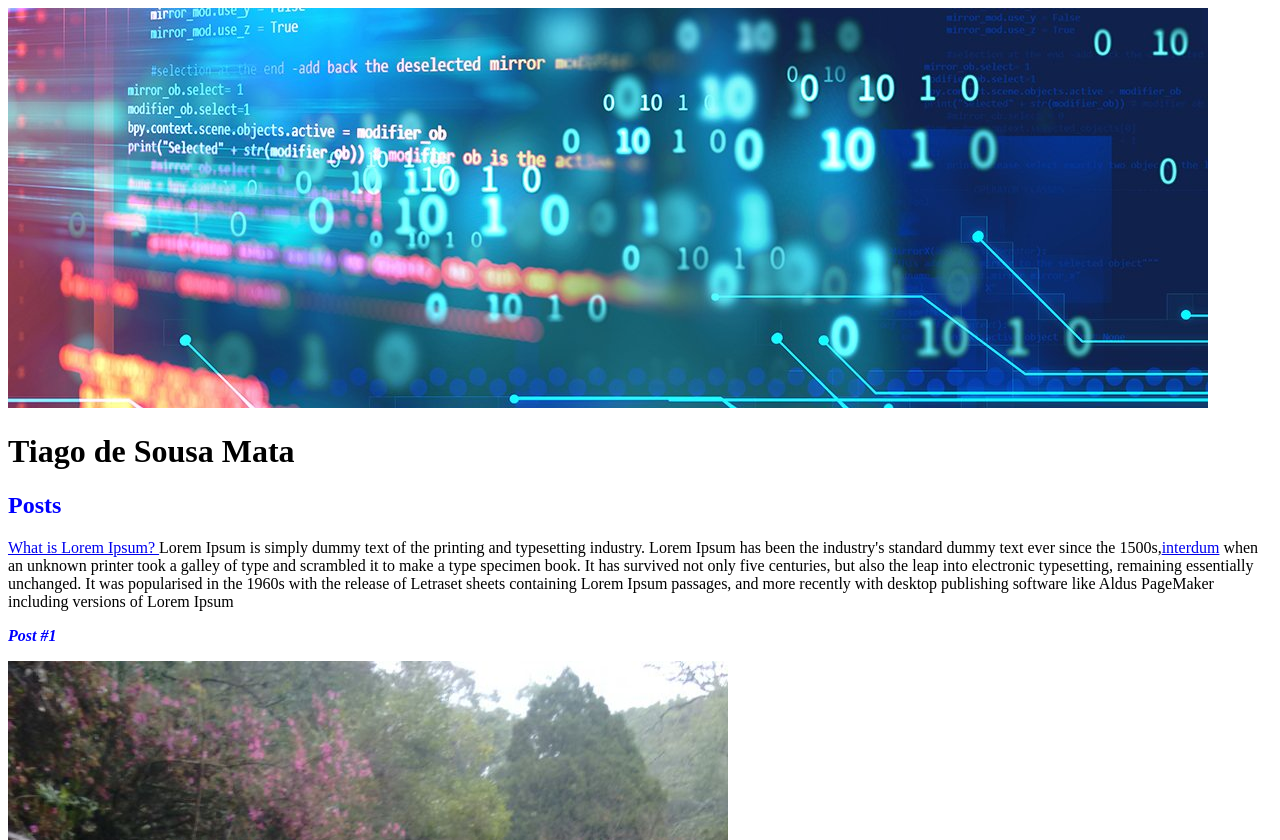
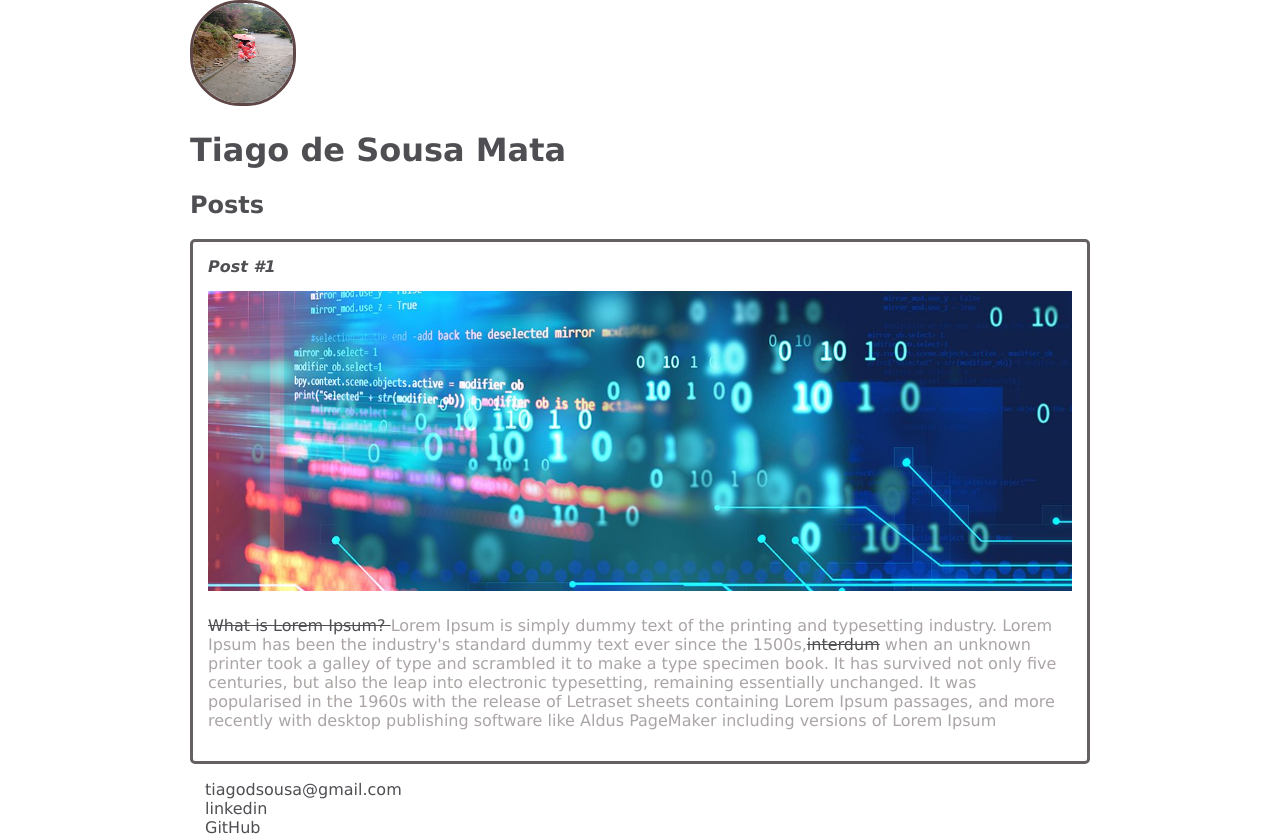
Before and after one commit to TiagoMata/Dio-BootCamp-TQI, a plain HTML site: page HTML 5/Aula1-hmt5.html in a window 1280 px wide. Shown: the top 840 px of the page. Drawn offline with Linux system fonts and the light colour scheme.

Commit message:
Finalizado aula 1 de introdução ao html5 e css3

```diff
--- a/HTML 5/Aula1-hmt5.html
+++ b/HTML 5/Aula1-hmt5.html
@@ -8,40 +8,55 @@
 
 
     <body>
+
             <header>
-            <img src="code_g1019737194.jpg" alt="codigo binario sistemas de informação">
+
+                <img src="IMG-20170818-WA0042.jpg" alt="menina japonesa" class="photo">
                  <h1 class="title">Tiago de Sousa Mata</h1>
+
+
             </header>
+
             <section>
             <header>
             <h2 class="subtitle">Posts</h2>
              </header>
-        <article>
-            <p><a href="https://www.linkedin.com/in/tiago-mata-55671581/" target="_blank"> What is Lorem Ipsum? </a>
+
+             <article class="post">
+                   <header>
+
+
+                <h3 class="post_title"> Post #1</h3>
+
+                    <img src="code_g1019737194.jpg" alt="codigo binario sistemas de informação" class="post_image">
+
+                     </header>
+
+            <p class="post_contet">
+                <a href="https://www.linkedin.com/in/tiago-mata-55671581/" target="_blank"> What is Lorem Ipsum? </a>
                 Lorem Ipsum is simply dummy text of the printing and typesetting industry. Lorem Ipsum has been the industry's standard dummy
-                text ever since the 1500s,<a href="mailto:tiagodsousa@gmail.com"target="_blank">interdum</a> when an unknown printer took a galley of type and scrambled it to make a type specimen book.
+                text ever since the 1500s,<a href="mailto:tiagodsousa@gmail.com"target="_blank">interdum</a> when an unknown printer took a galley
+                 of type and scrambled it to make a type specimen book.
                 It has survived not only five centuries, but also the leap into electronic typesetting,
                 remaining essentially unchanged. It was popularised in the 1960s with the release of Letraset sheets containing Lorem Ipsum passages,
-                and more recently with desktop publishing software like Aldus PageMaker including versions of Lorem Ipsum</p>
-            <header>
-                <h3 class="post_title"> Post #1</h3>
-                <img src="IMG-20170818-WA0042.jpg" alt="menina japonesa">
-            </header>
+                and more recently with desktop publishing software like Aldus PageMaker including versions of Lorem Ipsum
+            </p>
              </article>
              </section>
     <footer>
-        <ol>
+        <ul class="contacts_list">
             <li>
-                   <a href= "tiagodsousa@gmail.com" target="_blank">tiagodsousa@gmail.com</a>
+                   <a href= "mailto:tiagodsousa@gmail.com" target="_blank">tiagodsousa@gmail.com</a>
             </li>
             <li>
                 <a href="https://www.linkedin.com/in/tiago-mata-55671581/" target="_blank">linkedin</a>
             </li>
             <li>
                 <a href="https://github.com/TiagoMata" target="_blank">GitHub</a>
+
              </li>
+        </ul>
 
-        </ol>
     </footer>
     </body>
   </html>
--- a/HTML 5/style.css
+++ b/HTML 5/style.css
@@ -1,8 +1,64 @@
-#title, .subtitle, .post_title{
-    color: blue;
+
+
+body{
+    color: rgb(171, 165, 165);
+    font-family: verdana;
+    max-width: 900px;
+    margin: auto;
+
+}
+.photo{
+    border: 3px solid rgb(94, 70, 70);
+    border-radius: 50px ;
+    width: 100px;
+    height: 100px;
+}
+#title, .title, .subtitle, .post_title, .post_content{
+    color: rgb(78, 78, 83);
+}
+
+#title{
+    font-size: 40px;
+    text-transform: uppercase;
+}
+
+a{
+
+    text-decoration: line-through;
+    color: rgb(78, 78, 83);
 }
 
 .post_title{
     font-size: 16px;
     font-style: italic;
+    margin: 0;
+    margin-bottom: 15px;
 }
+
+.post{
+    background-color: #fff;
+    padding: 15px;
+    border: 3px solid rgb(101, 97, 97);
+    margin-bottom: 15px;
+    border-radius: 5px;
+}
+
+.post_content{
+    margin: 0;
+    margin-bottom: 15px;
+    text-transform: capitalize;
+    text-align: right;
+}
+.post_image{
+    margin-bottom: 05px;
+    height: 300px;
+    width: 100%;
+}
+.contacts_list{
+    list-style-type: none;
+    padding-left: 15px;
+}
+
+.contacts_list li a{
+    text-decoration: none;
+}
```
Lines whose indentation alone changed are shown as unchanged.
